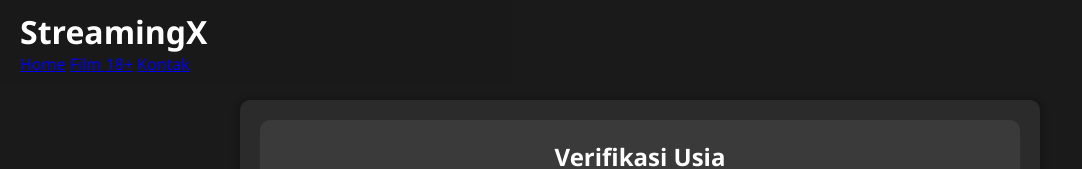
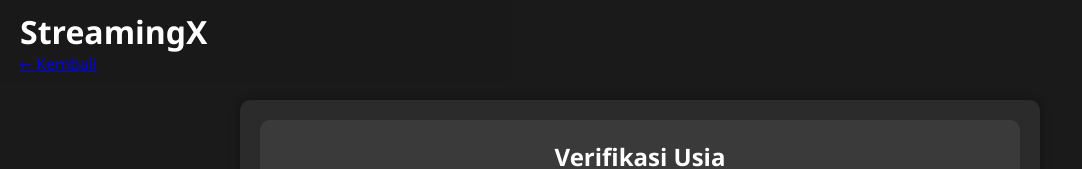
Before and after one commit to Msnewbee/streamingvidio, a plain HTML site: page film.html in a window 1280 px wide. Shown: the top 169 px of the page, without its empty margins (0-1082 px from the left). Drawn offline with Linux system fonts and the light colour scheme.

Commit message:
Update film.html

```diff
--- a/film.html
+++ b/film.html
@@ -10,9 +10,7 @@
     <header>
         <h1>StreamingX</h1>
         <nav>
-            <a href="index.html">Home</a>
-            <a href="film.html">Film 18+</a>
-            <a href="contact.html">Kontak</a>
+            <a href="index.html" class="back-button">← Kembali</a>
         </nav>
     </header>
 
```
